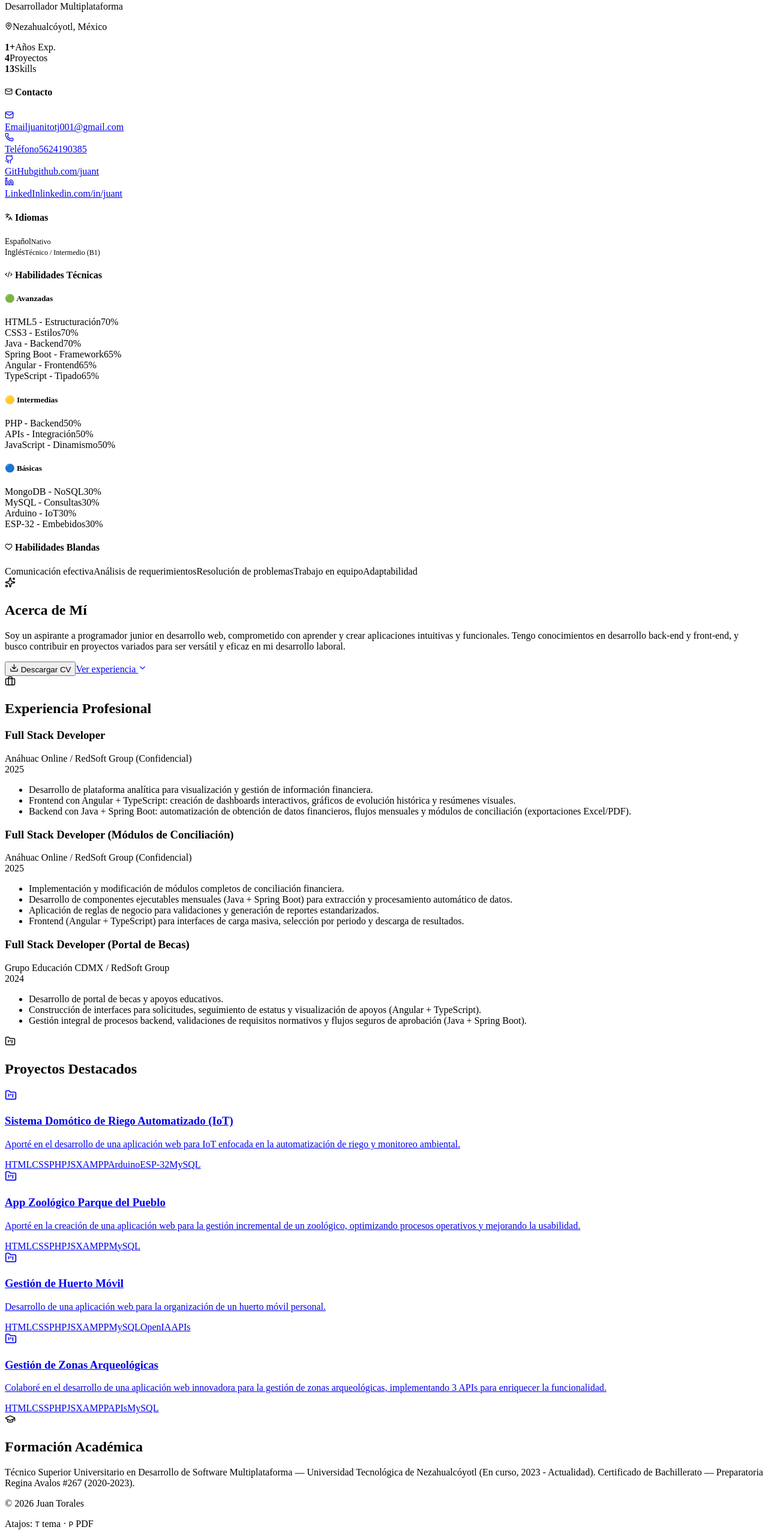
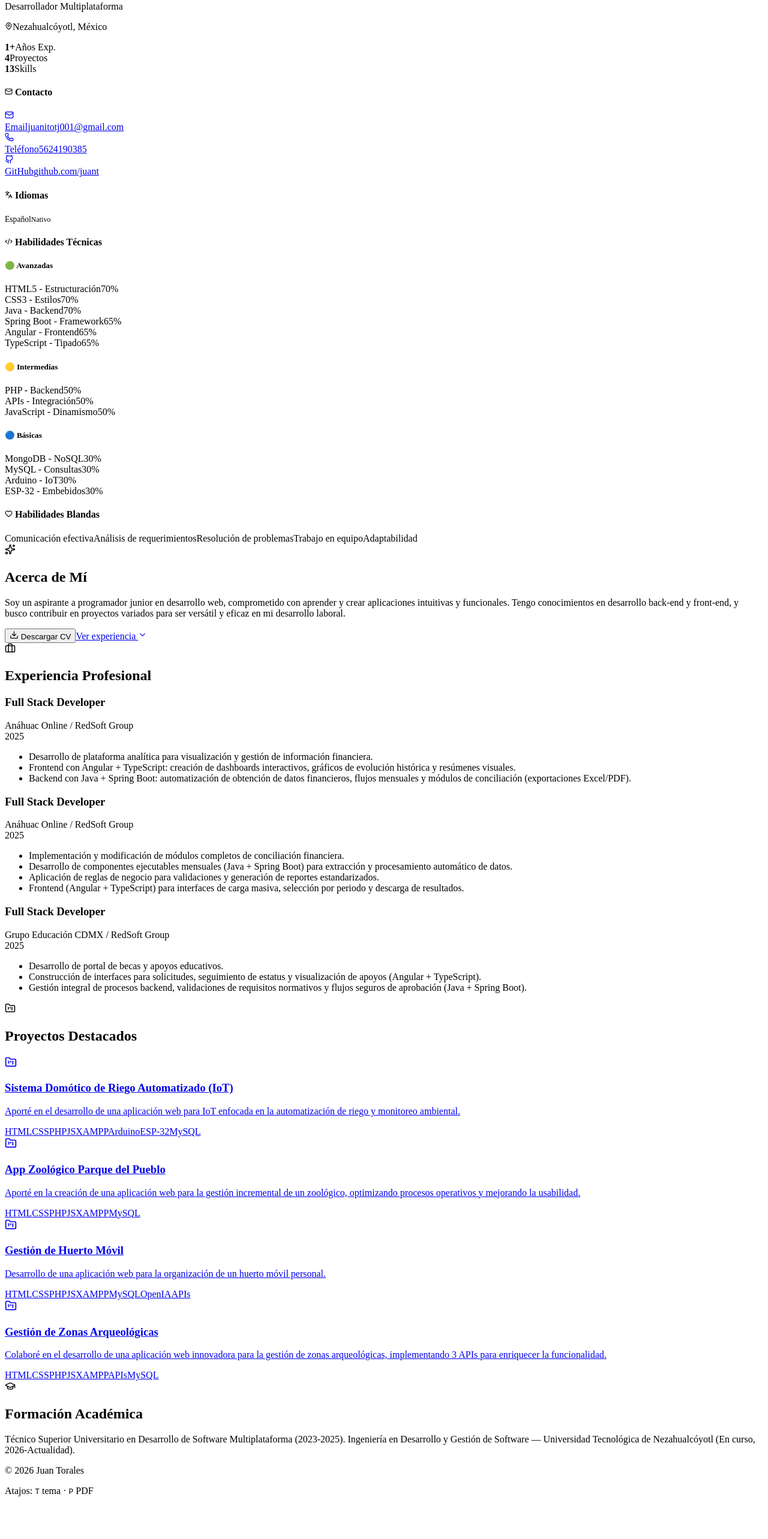
Before and after one commit to JuanTj26/cv-juann, a React (Vite) app in the folder cv-app/: page / in a window 1280 px wide. Shown: the part 1410-3976 px from the top of the page at 60% size. After the commit the page ends 3921 px from the top, so only its background shows below. Built offline with nearby package versions, Linux system fonts and the light colour scheme; the HTML template or start-up script is replaced by a standard one.

Commit message:
Actualizar contenido del CV

```diff
--- a/cv-app/src/resume.js
+++ b/cv-app/src/resume.js
@@ -6,8 +6,8 @@ export const resume = {
   contact: [
     { label: 'Email', value: 'juanitotj001@gmail.com', href: 'mailto:juanitotj001@gmail.com' },
     { label: 'Teléfono', value: '5624190385', href: 'tel:5624190385' },
-    { label: 'GitHub', value: 'github.com/juant', href: 'https://github.com' },
-    { label: 'LinkedIn', value: 'linkedin.com/in/juant', href: 'https://linkedin.com' }
+    { label: 'GitHub', value: 'github.com/juant', href: 'https://github.com' }
+    // { label: 'LinkedIn', value: 'linkedin.com/in/juant', href: 'https://linkedin.com' }
   ],
   // Grouped skills for clearer UI
   skillsAdvanced: [
@@ -30,8 +30,7 @@ export const resume = {
     { name: 'ESP-32 - Embebidos', level: 30 }
   ],
   languages: [
-    { name: 'Español', level: 'Nativo' },
-    { name: 'Inglés', level: 'Técnico / Intermedio (B1)' }
+    { name: 'Español', level: 'Nativo' }
   ],
   softSkills: ['Comunicación efectiva', 'Análisis de requerimientos', 'Resolución de problemas', 'Trabajo en equipo', 'Adaptabilidad'],
   // Short intro + longer about
@@ -40,7 +39,7 @@ export const resume = {
   experience: [
     {
       role: 'Full Stack Developer',
-      company: 'Anáhuac Online / RedSoft Group (Confidencial)',
+      company: 'Anáhuac Online / RedSoft Group',
       period: '2025',
       bullets: [
         'Desarrollo de plataforma analítica para visualización y gestión de información financiera.',
@@ -49,8 +48,8 @@ export const resume = {
       ]
     },
     {
-      role: 'Full Stack Developer (Módulos de Conciliación)',
-      company: 'Anáhuac Online / RedSoft Group (Confidencial)',
+      role: 'Full Stack Developer',
+      company: 'Anáhuac Online / RedSoft Group',
       period: '2025',
       bullets: [
         'Implementación y modificación de módulos completos de conciliación financiera.',
@@ -60,9 +59,9 @@ export const resume = {
       ]
     },
     {
-      role: 'Full Stack Developer (Portal de Becas)',
+      role: 'Full Stack Developer',
       company: 'Grupo Educación CDMX / RedSoft Group',
-      period: '2024',
+      period: '2025',
       bullets: [
         'Desarrollo de portal de becas y apoyos educativos.',
         'Construcción de interfaces para solicitudes, seguimiento de estatus y visualización de apoyos (Angular + TypeScript).',
@@ -96,5 +95,5 @@ export const resume = {
       href: '#'
     }
   ],
-  education: 'Técnico Superior Universitario en Desarrollo de Software Multiplataforma — Universidad Tecnológica de Nezahualcóyotl (En curso, 2023 - Actualidad).\nCertificado de Bachillerato — Preparatoria Regina Avalos #267 (2020-2023).'
+  education: 'Técnico Superior Universitario en Desarrollo de Software Multiplataforma (2023-2025). Ingeniería en Desarrollo y Gestión de Software — Universidad Tecnológica de Nezahualcóyotl (En curso, 2026-Actualidad).'
 }
```
Also changed, not shown: cv-app/src/img/Juan.jpg (added).
